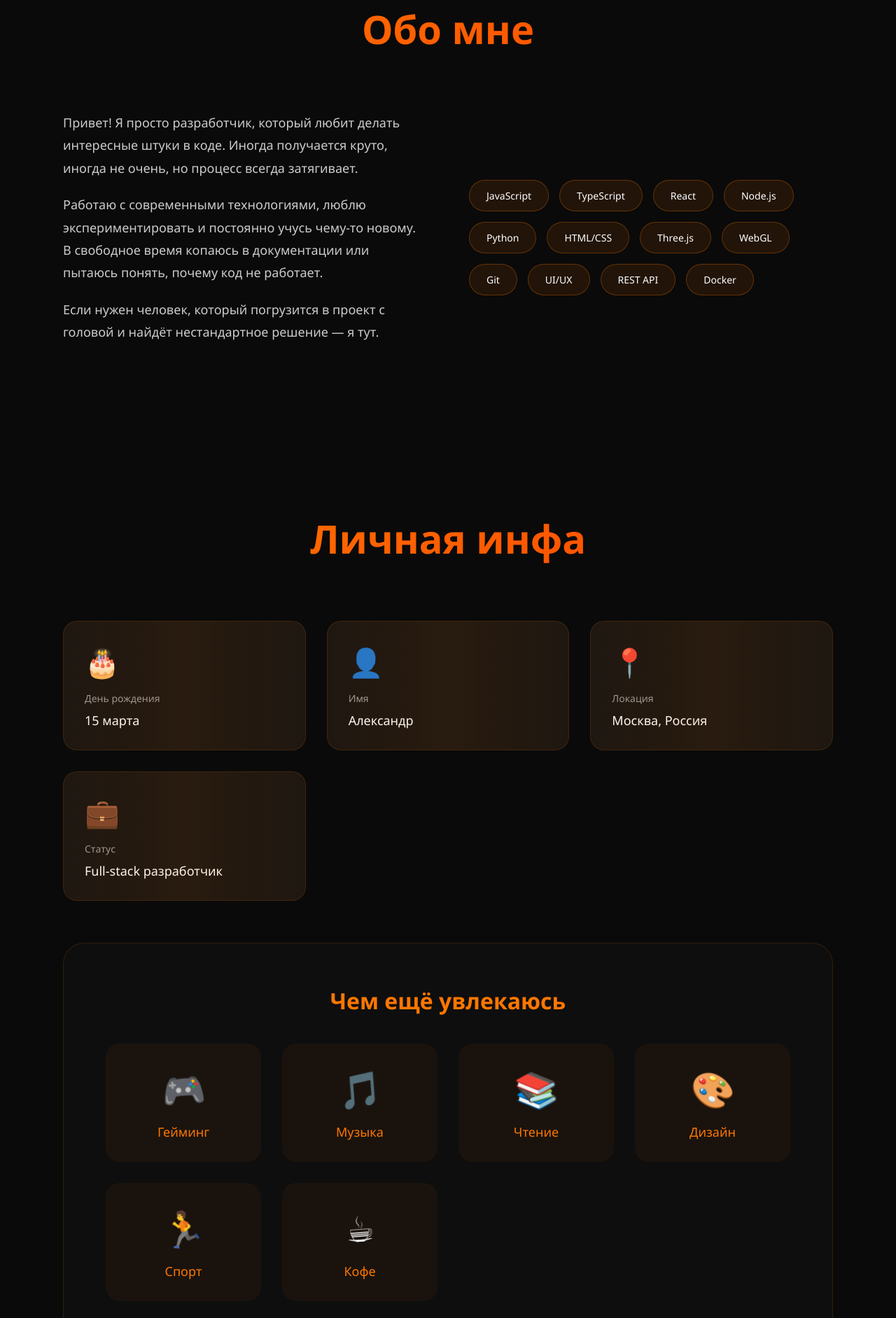
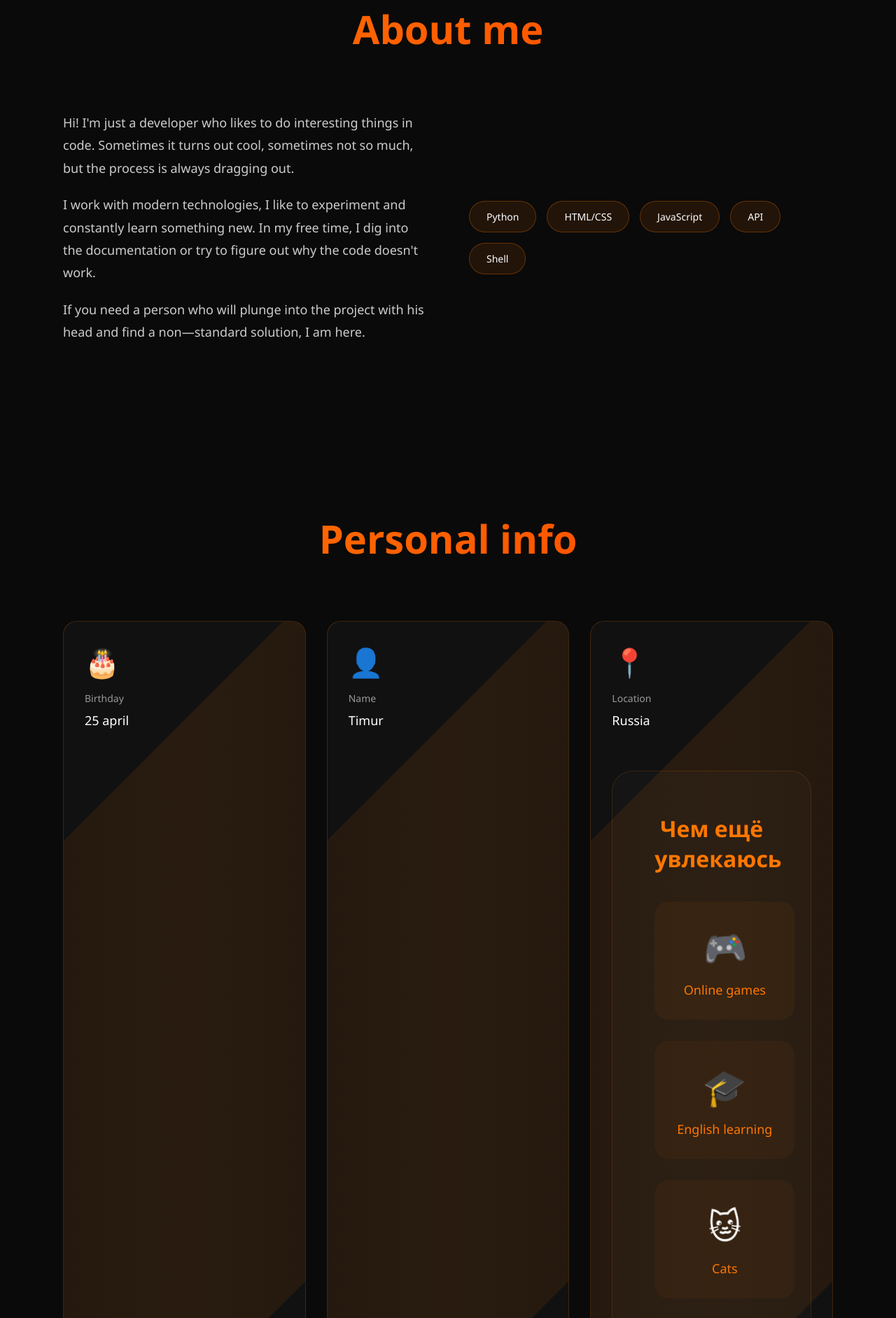
Before and after one commit to scream-dev/Scream-Dev.ru, a plain HTML site: page index.html in a window 1280 px wide. Shown: the part 917-2800 px from the top of the page at 70% size. Drawn offline with Linux system fonts and the light colour scheme.

Commit message:
Update index.html

```diff
--- a/index.html
+++ b/index.html
@@ -589,10 +589,10 @@
             <div class="logo">Scream [dev]</div>
         </div>
         <div class="nav-links">
-            <a href="#about">Обо мне</a>
-            <a href="#info">Инфо</a>
-            <a href="#projects">Проекты</a>
-            <a href="#contact">Контакты</a>
+            <a href="#about">About me</a>
+            <a href="#info">Info</a>
+            <a href="#projects">Projects</a>
+            <a href="#contact">Contacts</a>
         </div>
     </nav>
 
@@ -601,95 +601,73 @@
         <div class="hero-content">
             <img src="https://raw.githubusercontent.com/scream-dev/Scream-Dev.ru/refs/heads/main/icon.png" alt="Avatar" class="hero-avatar">
             <h1 class="glitch">Scream [dev]</h1>
-            <p class="subtitle">Кодер, который любит эксперименты</p>
+            <p class="subtitle">A clumsy coder who loves experimentation</p>
         </div>
         <div class="scroll-indicator"></div>
     </section>
 
     <section id="about" class="section">
-        <h2 class="section-title">Обо мне</h2>
+        <h2 class="section-title">About me</h2>
         <div class="about-grid">
             <div>
                 <p class="about-text">
-                    Привет! Я просто разработчик, который любит делать интересные штуки в коде.
-                    Иногда получается круто, иногда не очень, но процесс всегда затягивает.
+                    Hi! I'm just a developer who likes to do interesting things in code.
+                    Sometimes it turns out cool, sometimes not so much, but the process is always dragging out.
                 </p>
                 <p class="about-text" style="margin-top: 20px;">
-                    Работаю с современными технологиями, люблю экспериментировать и постоянно учусь чему-то новому.
-                    В свободное время копаюсь в документации или пытаюсь понять, почему код не работает.
+                    I work with modern technologies, I like to experiment and constantly learn something new.
+                    In my free time, I dig into the documentation or try to figure out why the code doesn't work.
                 </p>
                 <p class="about-text" style="margin-top: 20px;">
-                    Если нужен человек, который погрузится в проект с головой и найдёт нестандартное решение — я тут.
+                    If you need a person who will plunge into the project with his head and find a non—standard solution, I am here.
                 </p>
             </div>
             <div class="skills">
-                <span class="skill-tag">JavaScript</span>
-                <span class="skill-tag">TypeScript</span>
-                <span class="skill-tag">React</span>
-                <span class="skill-tag">Node.js</span>
                 <span class="skill-tag">Python</span>
                 <span class="skill-tag">HTML/CSS</span>
-                <span class="skill-tag">Three.js</span>
-                <span class="skill-tag">WebGL</span>
-                <span class="skill-tag">Git</span>
-                <span class="skill-tag">UI/UX</span>
-                <span class="skill-tag">REST API</span>
-                <span class="skill-tag">Docker</span>
+                <span class="skill-tag">JavaScript</span>
+                <span class="skill-tag">API</span>
+                <span class="skill-tag">Shell</span>
             </div>
         </div>
     </section>
 
     <section id="info" class="section">
-        <h2 class="section-title">Личная инфа</h2>
+        <h2 class="section-title">Personal info</h2>
         <div class="info-grid">
             <div class="info-card">
                 <div class="info-icon">🎂</div>
-                <div class="info-label">День рождения</div>
-                <div class="info-value">15 марта</div>
+                <div class="info-label">Birthday</div>
+                <div class="info-value">25 april</div>
             </div>
             <div class="info-card">
                 <div class="info-icon">👤</div>
-                <div class="info-label">Имя</div>
-                <div class="info-value">Александр</div>
+                <div class="info-label">Name</div>
+                <div class="info-value">Timur</div>
             </div>
             <div class="info-card">
                 <div class="info-icon">📍</div>
-                <div class="info-label">Локация</div>
-                <div class="info-value">Москва, Россия</div>
-            </div>
-            <div class="info-card">
-                <div class="info-icon">💼</div>
-                <div class="info-label">Статус</div>
-                <div class="info-value">Full-stack разработчик</div>
-            </div>
-        </div>
+                <div class="info-label">Location</div>
+                <div class="info-value">Russia</div>
 
         <div class="hobbies-section">
             <h3 style="font-size: 32px; text-align: center; color: #ff7700; margin-bottom: 20px;">Чем ещё увлекаюсь</h3>
             <div class="hobbies-grid">
                 <div class="hobby-item">
                     <div class="hobby-icon">🎮</div>
-                    <div class="hobby-name">Гейминг</div>
+                    <div class="hobby-name">Online games</div>
                 </div>
                 <div class="hobby-item">
-                    <div class="hobby-icon">🎵</div>
-                    <div class="hobby-name">Музыка</div>
+                    <div class="hobby-icon">🎓</div>
+                    <div class="hobby-name">English learning</div>
                 </div>
                 <div class="hobby-item">
-                    <div class="hobby-icon">📚</div>
-                    <div class="hobby-name">Чтение</div>
+                    <div class="hobby-icon">🐱</div>
+                    <div class="hobby-name">Cats</div>
                 </div>
                 <div class="hobby-item">
                     <div class="hobby-icon">🎨</div>
-                    <div class="hobby-name">Дизайн</div>
-                </div>
-                <div class="hobby-item">
-                    <div class="hobby-icon">🏃</div>
-                    <div class="hobby-name">Спорт</div>
-                </div>
-                <div class="hobby-item">
-                    <div class="hobby-icon">☕</div>
-                    <div class="hobby-name">Кофе</div>
+                    <div class="hobby-name">Design</div>
                 </div>
             </div>
         </div>
```
